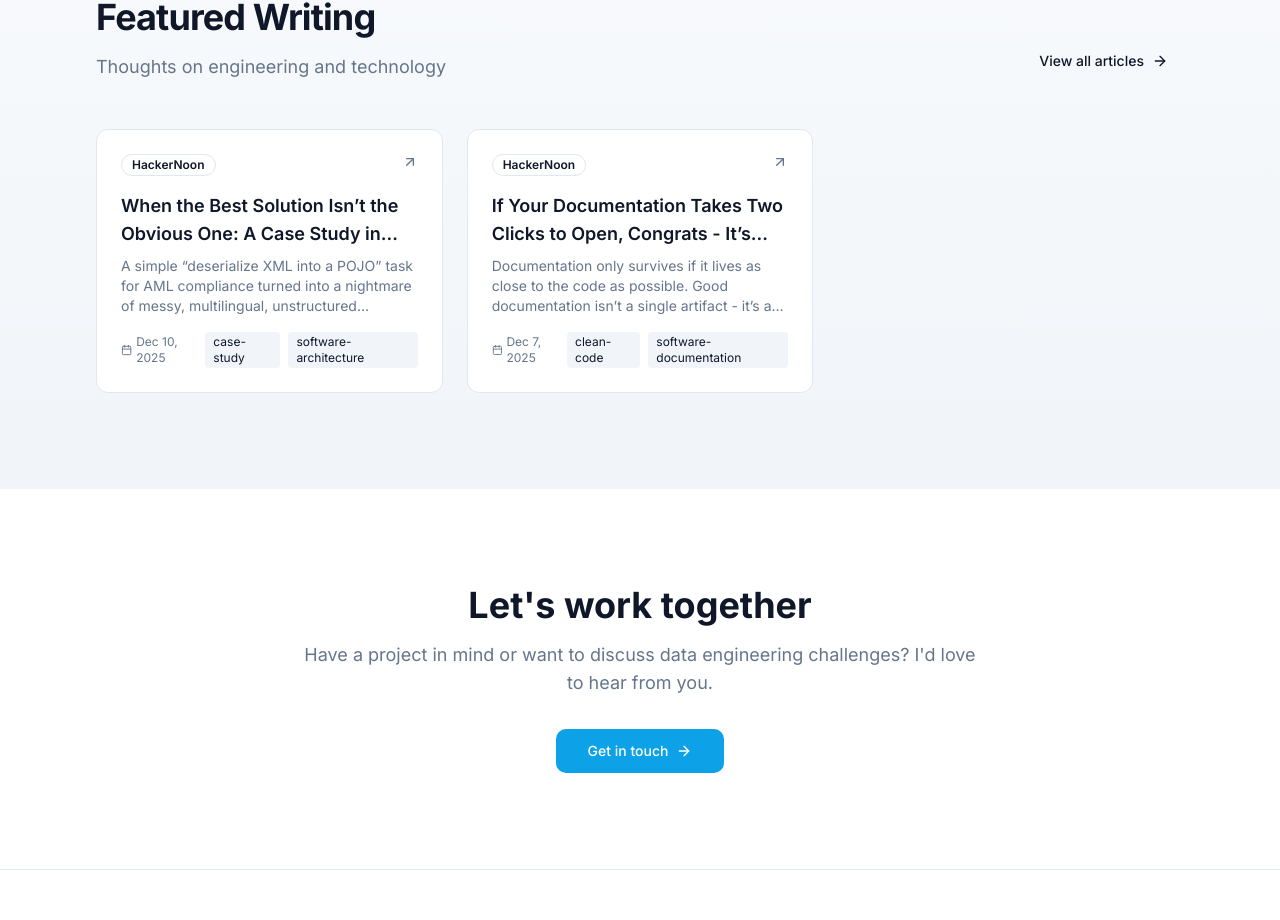
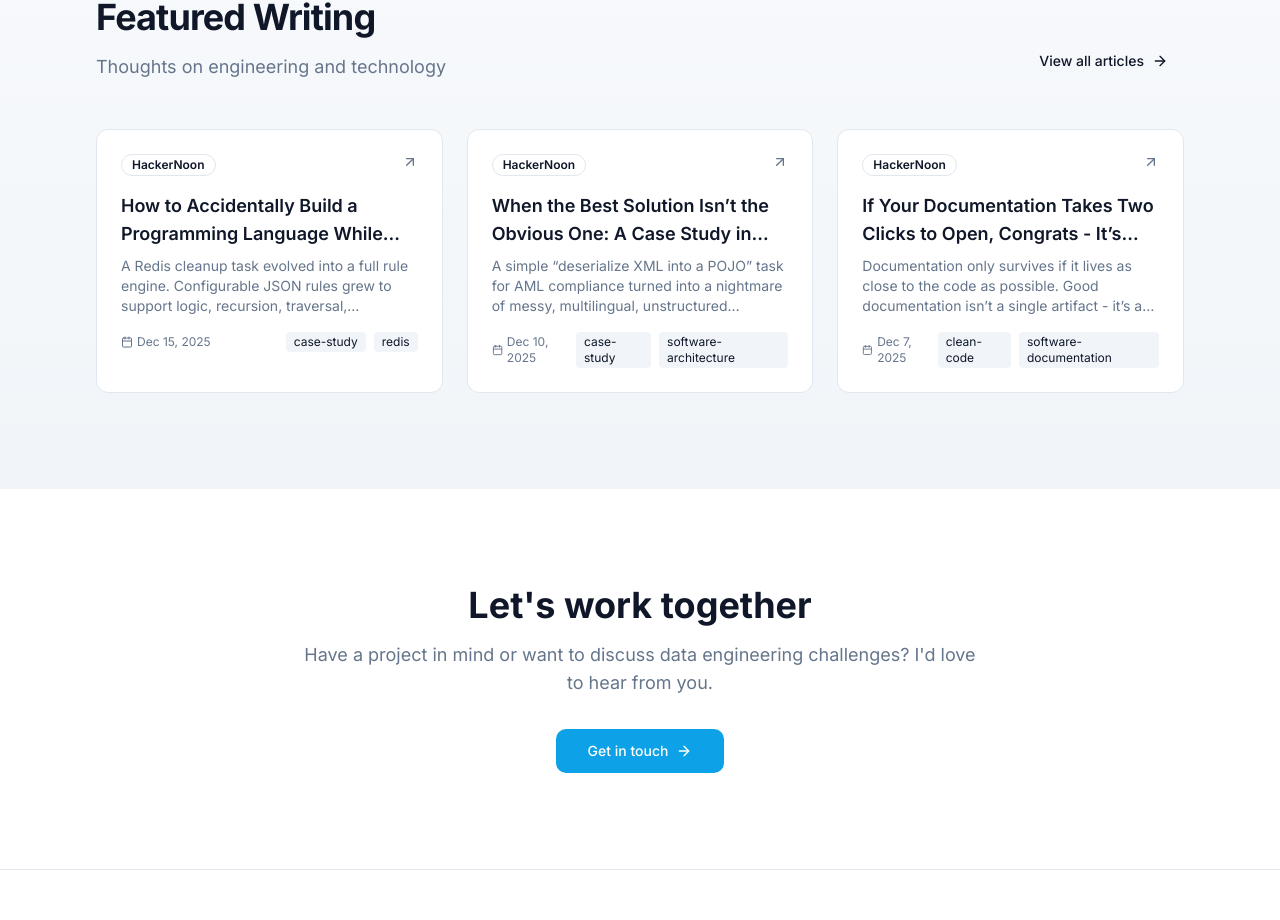
Before and after one commit to AbgarSim/portfolio, a React (Vite) app: page / in a window 1280 px wide. Shown: the part 3437-4357 px from the top of the page. Built offline with nearby package versions, Linux system fonts and the light colour scheme; the HTML template or start-up script is replaced by a standard one.

Commit message:
New publication

```diff
--- a/src/data/publications.ts
+++ b/src/data/publications.ts
@@ -10,6 +10,28 @@ export interface Publication {
 }
 
 export const publications: Publication[] = [
+  {
+    id: "accidental-programming-language",
+    title: "How to Accidentally Build a Programming Language While Cleaning Redis",
+    excerpt: "A Redis cleanup task evolved into a full rule engine. Configurable JSON rules grew to support " +
+        "logic, recursion, traversal, persistence, and rollback — effectively becoming a rule engine/programming language " +
+        "by accident." +
+        "\n",
+    publication: "HackerNoon",
+    date: "2025-12-15",
+    tags: [
+      "case-study",
+      "redis",
+      "business-rule-engine",
+      "java",
+      "tech-debt",
+      "backend-development",
+      "software-development",
+      "scaling"
+    ],
+    url: "https://hackernoon.com/how-to-accidentally-build-a-programming-language-while-cleaning-redis",
+    featured: true,
+  },
   {
     id: "address-parsing-case-study",
     title: "When the Best Solution Isn’t the Obvious One: A Case Study in Address Parsing",
```
